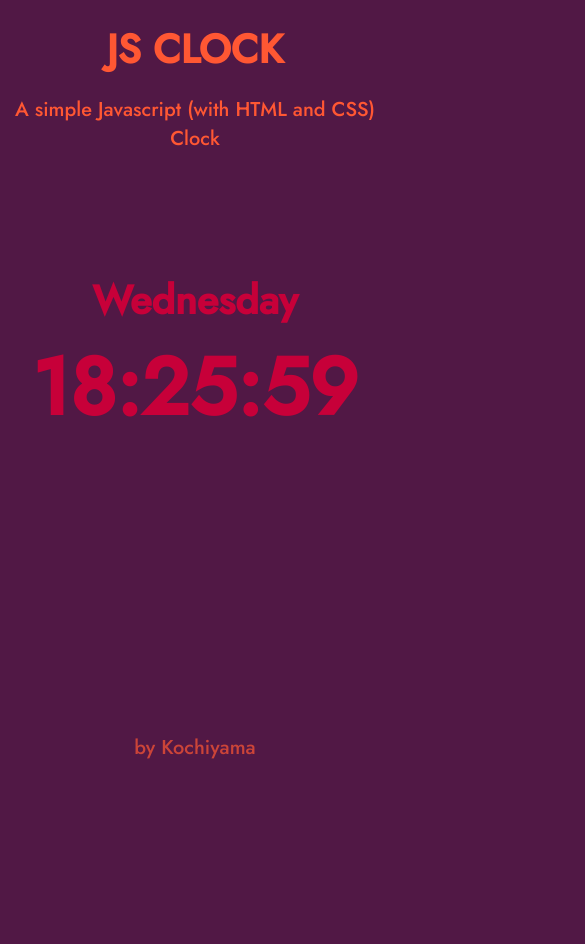
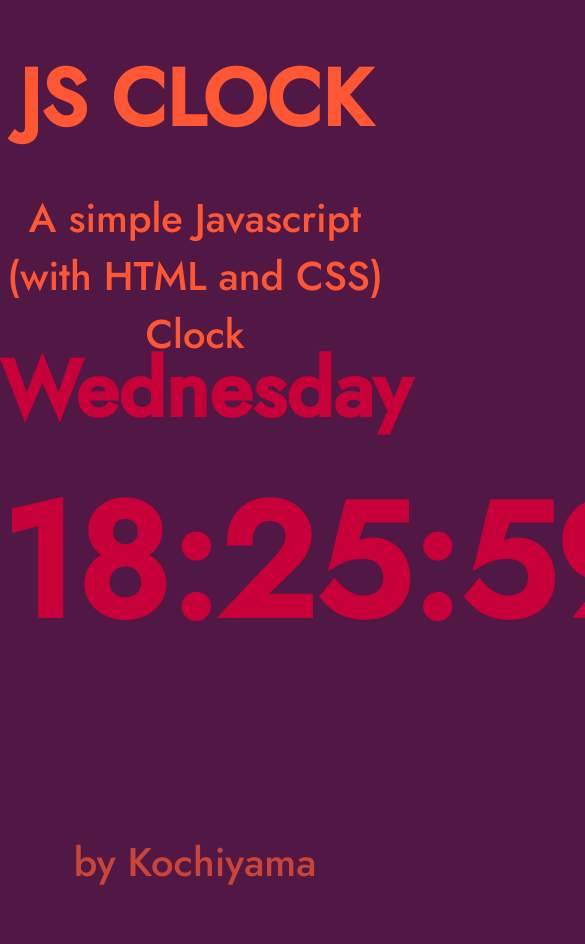
Before and after one commit to Kochiyama/Simple-JS-Clock, a plain HTML site: page index.html in a window 390 px wide. Shown: the top 944 px of the page, 585 px wide, since content can reach past the window. After the commit the page ends 917 px from the top, so only its background shows below. Drawn offline with Linux system fonts and the light colour scheme.

Commit message:
responsive design

```diff
--- a/styles.css
+++ b/styles.css
@@ -8,7 +8,11 @@ body {
   font-family: 'Jost', sans-serif;
   background-color: #1f4068;
 
-  transition: ease 200ms;
+  display: flex;
+  flex-direction: column;
+  justify-content: space-between;
+
+  transition: ease 1000ms;
 }
 
 /* Title */
@@ -17,7 +21,7 @@ body {
   height: 25vh;
   color: #1b1b2f;
 
-  transition: ease 200ms;
+  transition: ease 1000ms;
 }
 
 .title_container h1 {
@@ -37,7 +41,7 @@ body {
   height: 50vh;
   color: #e43f5a;
 
-  transition: ease 200ms;
+  transition: ease 1000ms;
 }
 
 .weekday {
@@ -53,11 +57,11 @@ body {
 
 /* footer */
 .footer {
-  height: 25vh;
+  height: 10vh;
   color: #1b1b2f;
   margin: 0;
 
-  transition: ease 200ms;
+  transition: ease 1000ms;
 }
 
 footer h1 {
@@ -67,3 +71,14 @@ footer h1 {
   padding-top: 5rem;
   opacity: 70%;
 }
+
+@media only screen and (orientation: portrait) {
+  :root {
+    font-size: 40px;
+  }
+
+  body {
+    height: 100vh;
+    overflow: hidden;
+  }
+}
```
